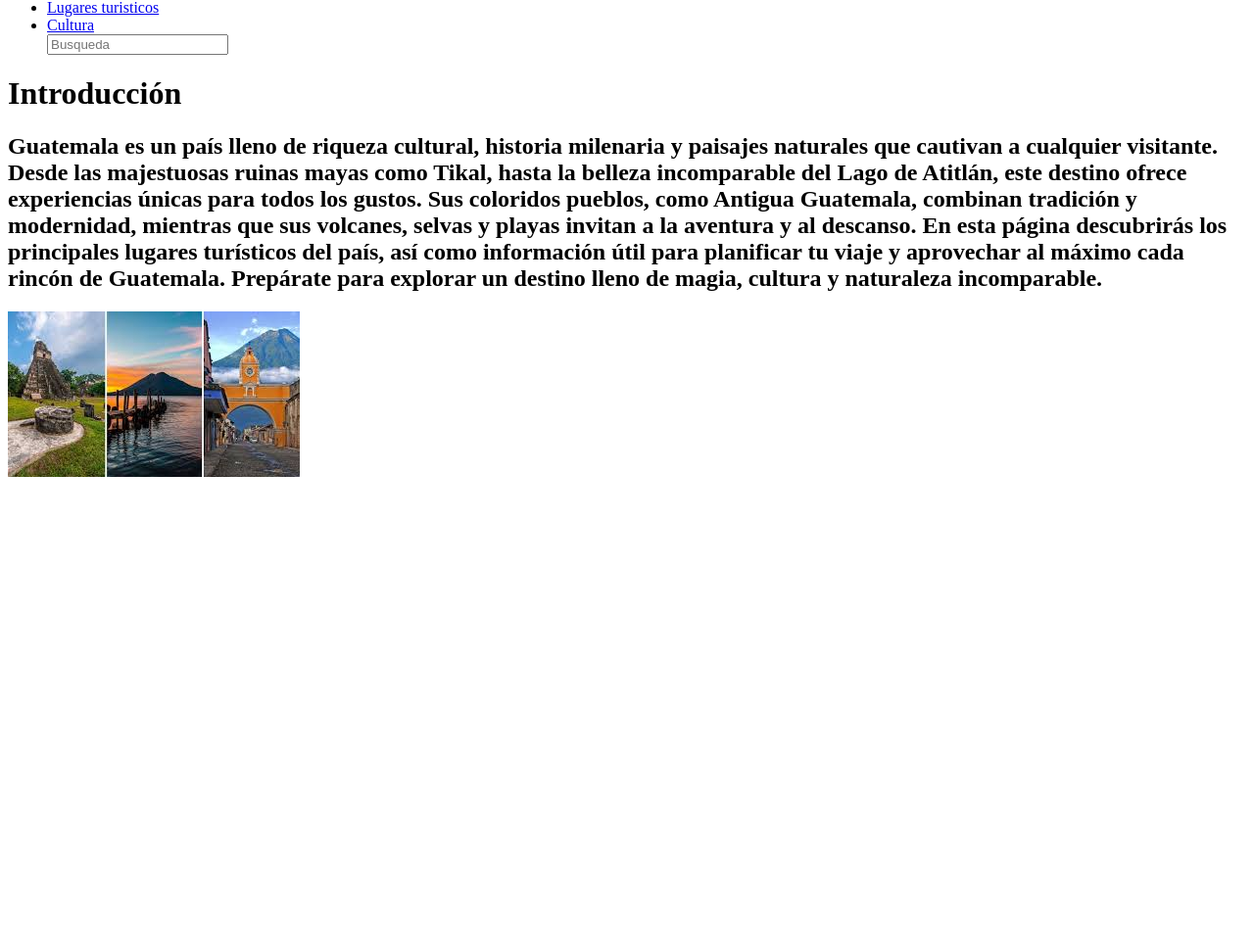
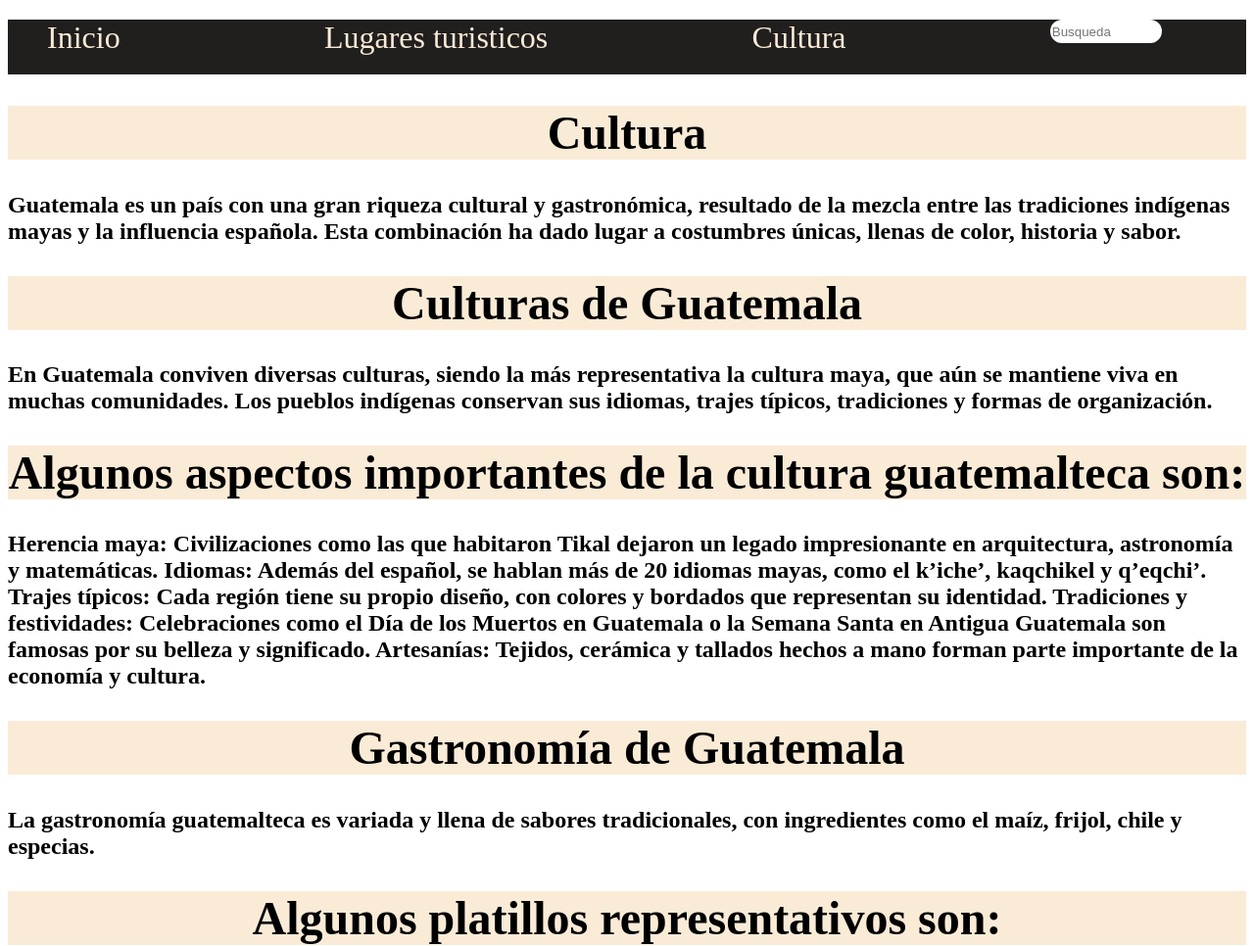
Before and after one commit to franciscoxolix98-tech/sitio_turismo, a plain HTML site: page Cultura.html in a window 1280 px wide. Shown: the part 99-1065 px from the top of the page at 98% size. Before the commit the page ends 800 px from the top, so only its background shows below. Drawn offline with Linux system fonts and the light colour scheme.

Commit message:
texto
texto

```diff
--- a/Cultura.html
+++ b/Cultura.html
@@ -4,7 +4,7 @@
     <meta charset="UTF-8">
     <meta name="viewport" content="width=device-width, initial-scale=1.0">
     <title>Lugares turisticos</title>
-    <link rel="stylesheet" href="estilos">
+    <link rel="stylesheet" href="cultura.css">
 </head>
 <body>
     <header>
@@ -20,10 +20,37 @@
 <nav>
 </header>
 
-    <h1>Introducción</h1>
-    <h2>Guatemala es un país lleno de riqueza cultural, historia milenaria y paisajes naturales que cautivan a cualquier visitante. Desde las majestuosas ruinas mayas como Tikal, hasta la belleza incomparable del Lago de Atitlán, este destino ofrece experiencias únicas para todos los gustos. Sus coloridos pueblos, como Antigua Guatemala, combinan tradición y modernidad, mientras que sus volcanes, selvas y playas invitan a la aventura y al descanso.
+    <h1>Cultura </h1>
+    <h2>Guatemala es un país con una gran riqueza cultural y gastronómica, resultado de la mezcla entre las tradiciones indígenas mayas y la influencia española. Esta combinación ha dado lugar a costumbres únicas, llenas de color, historia y sabor.
 
-En esta página descubrirás los principales lugares turísticos del país, así como información útil para planificar tu viaje y aprovechar al máximo cada rincón de Guatemala. Prepárate para explorar un destino lleno de magia, cultura y naturaleza incomparable.</h2>
+<h1> Culturas de Guatemala<h1>
+
+<h2>En Guatemala conviven diversas culturas, siendo la más representativa la cultura maya, que aún se mantiene viva en muchas comunidades. Los pueblos indígenas conservan sus idiomas, trajes típicos, tradiciones y formas de organización.</h2>
+
+<h1>Algunos aspectos importantes de la cultura guatemalteca son:<h1>
+
+<h2>Herencia maya: Civilizaciones como las que habitaron Tikal dejaron un legado impresionante en arquitectura, astronomía y matemáticas.
+Idiomas: Además del español, se hablan más de 20 idiomas mayas, como el k’iche’, kaqchikel y q’eqchi’.
+Trajes típicos: Cada región tiene su propio diseño, con colores y bordados que representan su identidad.
+Tradiciones y festividades: Celebraciones como el Día de los Muertos en Guatemala o la Semana Santa en Antigua Guatemala son famosas por su belleza y significado.
+Artesanías: Tejidos, cerámica y tallados hechos a mano forman parte importante de la economía y cultura.</h2>
+<h1> Gastronomía de Guatemala</h1>
+
+<h2>La gastronomía guatemalteca es variada y llena de sabores tradicionales, con ingredientes como el maíz, frijol, chile y especias.</h2>
+
+<h1>Algunos platillos representativos son:<h1>
+
+<h2>Pepián: Uno de los platos más antiguos, hecho con carne, verduras y una salsa espesa de especias.
+Kak'ik: Sopa de pavo con un sabor intenso y especiado, originaria de la cultura maya.
+Jocón: Preparado con pollo y una salsa verde a base de tomate y hierbas.
+Tamales: Hechos de masa de maíz rellena, envueltos en hojas de plátano.
+Chiles rellenos: Chiles rellenos de carne y verduras, acompañados con salsa.
+
+También destacan bebidas tradicionales como el atol de elote o el café guatemalteco, reconocido mundialmente por su calidad.<h2>
+
+ <h1>Conclusión</h1>
+
+<h2>La cultura y la gastronomía de Guatemala reflejan la identidad de su gente, su historia y sus raíces. Cada tradición, idioma y platillo cuenta una historia que hace de este país un lugar único, lleno de diversidad y riqueza cultural.</h2>
   <img src="m1.jpg" alt="Lugares turisticos" class="imagen-images">
 
 
--- a/cultura.css
+++ b/cultura.css
@@ -0,0 +1,57 @@
+body{
+    background: linear-gradient(to right, rgba(48, 195, 94, 0, 86), rgb(124, 124, 126), rgb(48, 195 , 94, 0, 86));
+
+}
+h1{
+    background-color: antiquewhite;
+    opacity: 0,5;
+    text-align: center;
+    font-size: 48px;
+    font-weight: bold;
+}
+.barra-nav{
+    width: 100%;
+    height: 7vh;
+    background-color: rgb(33,31,30);
+}
+ul{
+    display: flex;
+    width: 90%;
+    justify-content: space-between;
+}
+li{
+    font-size: 32px;
+    list-style: none;
+}
+ul li a{
+    color:antiquewhite;
+    text-decoration: none;
+}
+
+li a:hover{
+    background-color:rgb(223, 32, 18);
+    padding: 5px;
+    border-radius: 30px;
+}
+
+.busqueda{
+    display: flex;
+    width: 10%;
+    background-color: rgb(255, 255, 255);
+    height: 3vh;
+    border-radius: 25px;
+}
+input{
+    width: 100%;
+    height: 100%;
+    outline: none;
+    border: none;
+    background: transparent;
+}
+/* Centrar la imagen */
+.imagen-images {
+    display: block;
+    margin-left: auto;
+    margin-right: auto;
+    width: 50%; /* opcional: ajusta el tamaño */
+}
```
Also changed, not shown: index.html (+2 -1 lines).
